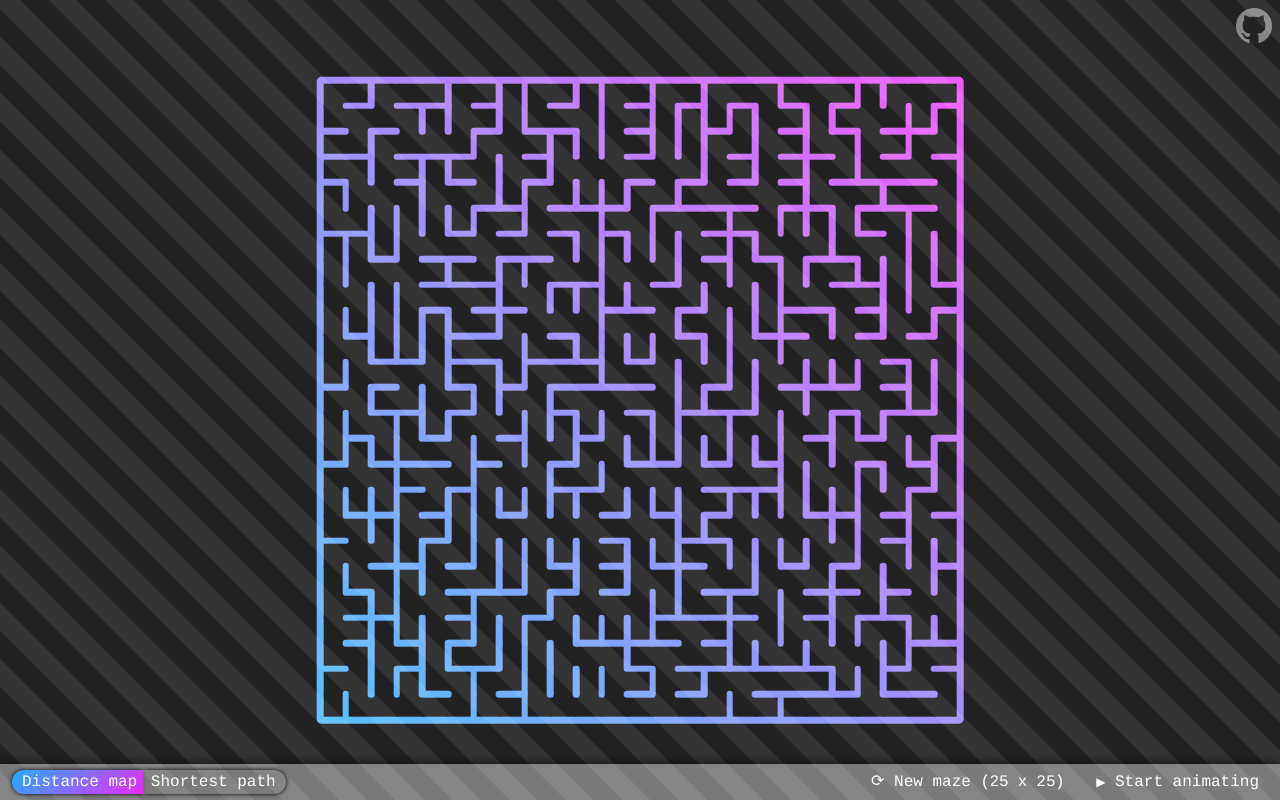
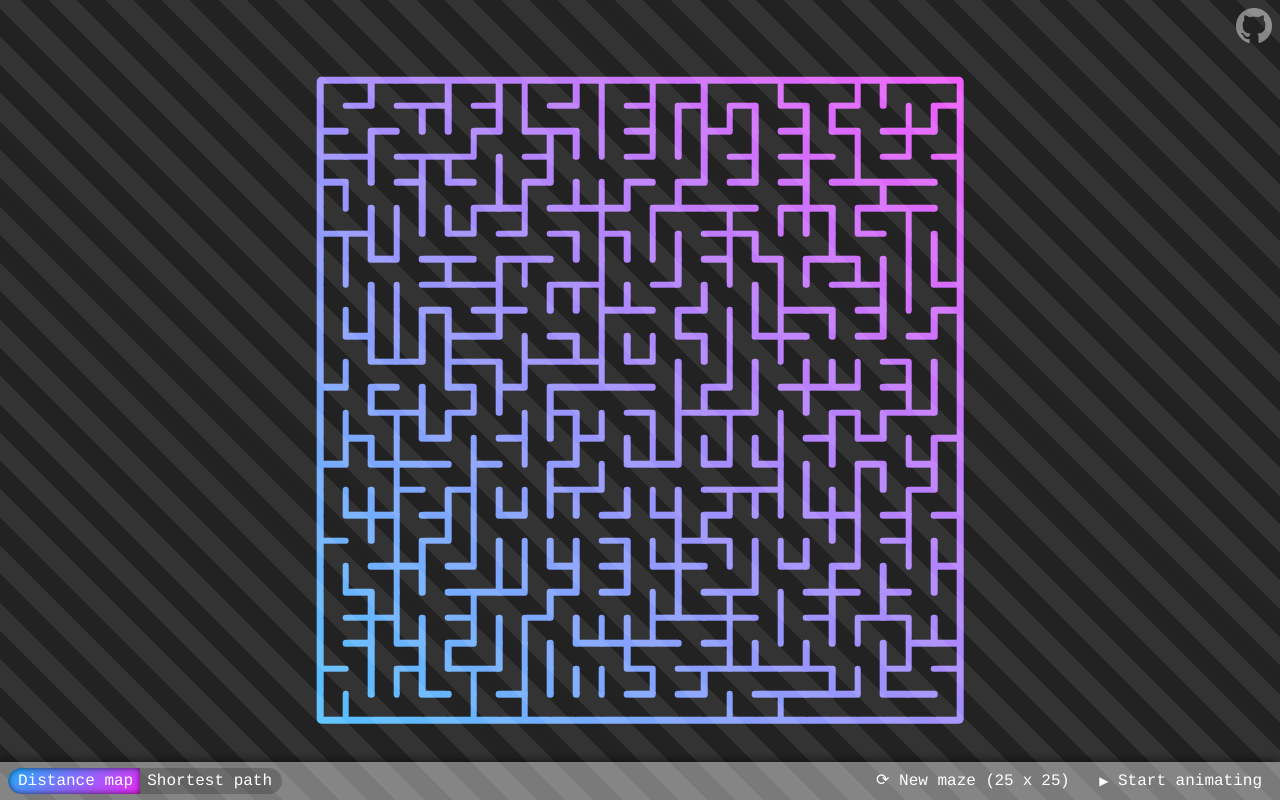
Before and after one commit to ebellbog/mazer-3d, a website built with webpack: page src/index.html in a window 1280 px wide. Built offline with nearby package versions, Linux system fonts and the light colour scheme.

Commit message:
improve joined toggle styling

```diff
--- a/src/less/style.less
+++ b/src/less/style.less
@@ -213,10 +213,12 @@ body {
     position: absolute;
     bottom: 0;
     left: 0;
+
     width: 100%;
+    min-width: 800px;
 
-    height: 36px;
-    line-height: 36px;
+    height: 38px;
+    line-height: 38px;
 
     background-color: rgba(255, 255, 255, 0.4);
     box-shadow: 0 0 10px rgba(0, 0, 0, 0.75);
@@ -236,7 +238,7 @@ body {
 
         cursor: pointer;
         padding: 4px 7px;
-        margin: 0 4px;
+        margin: 0 3px;
 
         &:focus {
             outline: none;
@@ -268,26 +270,30 @@ body {
 
     .joined-options {
         .tool-option {
-            box-shadow: 0 0 4px black;
-            padding-top: 3px;
-            padding-bottom: 3px;
+            margin: 0;
+
+            &:not(.active) {
+                background: rgba(0, 0, 0, 0.2);
+            }
+            &.active {
+                box-shadow: inset 0 0 6px rgba(0, 0, 0, .7);
+                border: none;
+            }
 
             &:first-child {
                 border-right: none;
                 border-top-right-radius: 0;
                 border-bottom-right-radius: 0;
-                margin-right: -5px;
+
                 padding-left: 10px;
-                clip-path: inset(-4px 0px -4px -4px);
             }
 
             &:last-child {
                 border-left: none;
                 border-top-left-radius: 0;
                 border-bottom-left-radius: 0;
-                margin-left: -5px;
+
                 padding-right: 10px;
-                clip-path: inset(-4px -4px -4px 0px);
             }
         }
     }
@@ -322,7 +328,7 @@ body {
 
     #animation-controls {
         float: right;
-        padding-right: 10px;
+        padding-right: 8px;
 
         input {
             background: none;
```
Also changed, not shown: src/index.html (+1 -2 lines).
